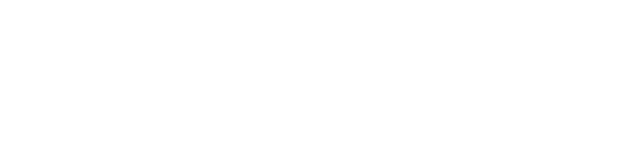
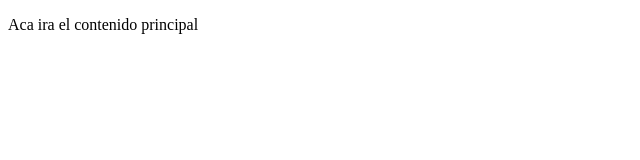
Before and after one commit to MarceMora/TPIDfilmFullStackPythonCodoaCodo2024, a plain HTML site: page index.html in a window 1280 px wide. Shown: the whole page, without its empty margins (0-640 px from the left). Drawn offline with Linux system fonts and the light colour scheme.

Commit message:
Update index.html
actualizar codigo index.html

```diff
--- a/index.html
+++ b/index.html
@@ -6,6 +6,6 @@
     <title>Dfilm - Home</title>
 </head>
 <body>
-
+       <p>Aca ira el contenido principal</p>
 </body>
 </html>
```
